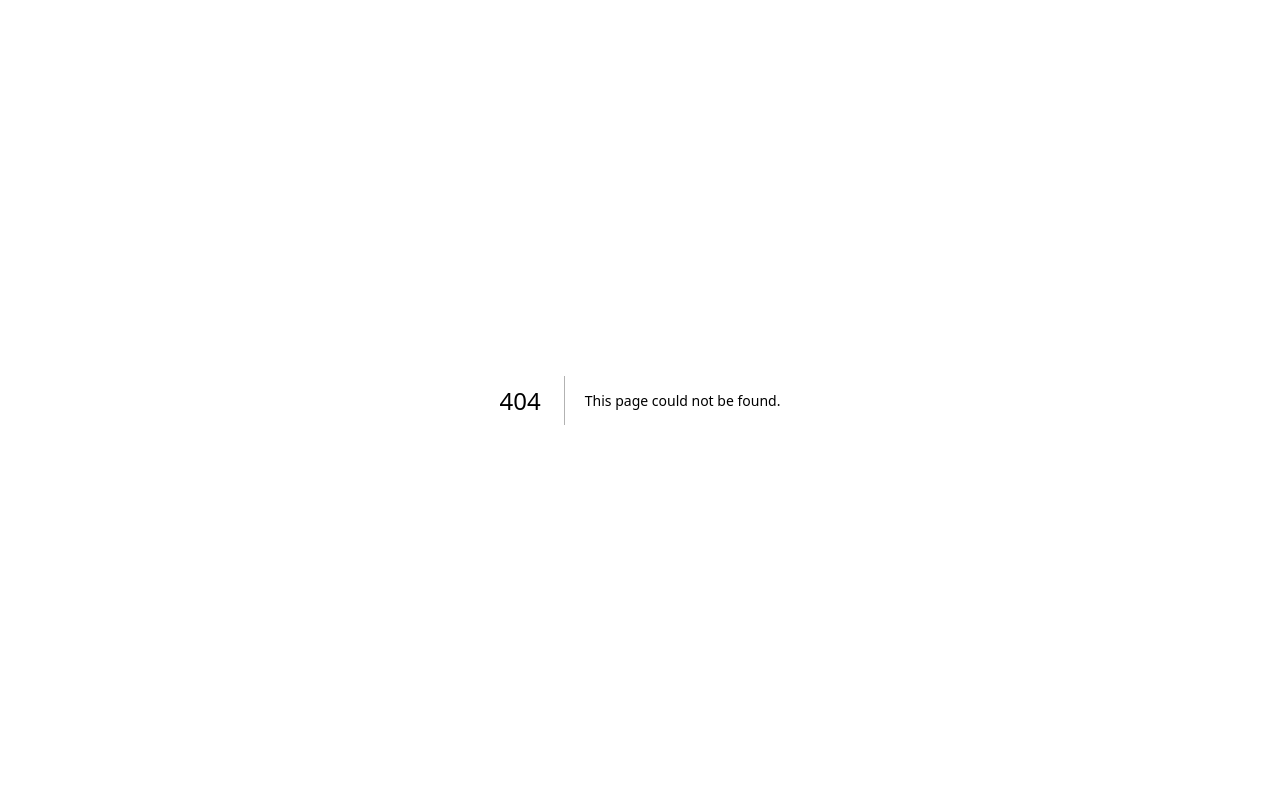
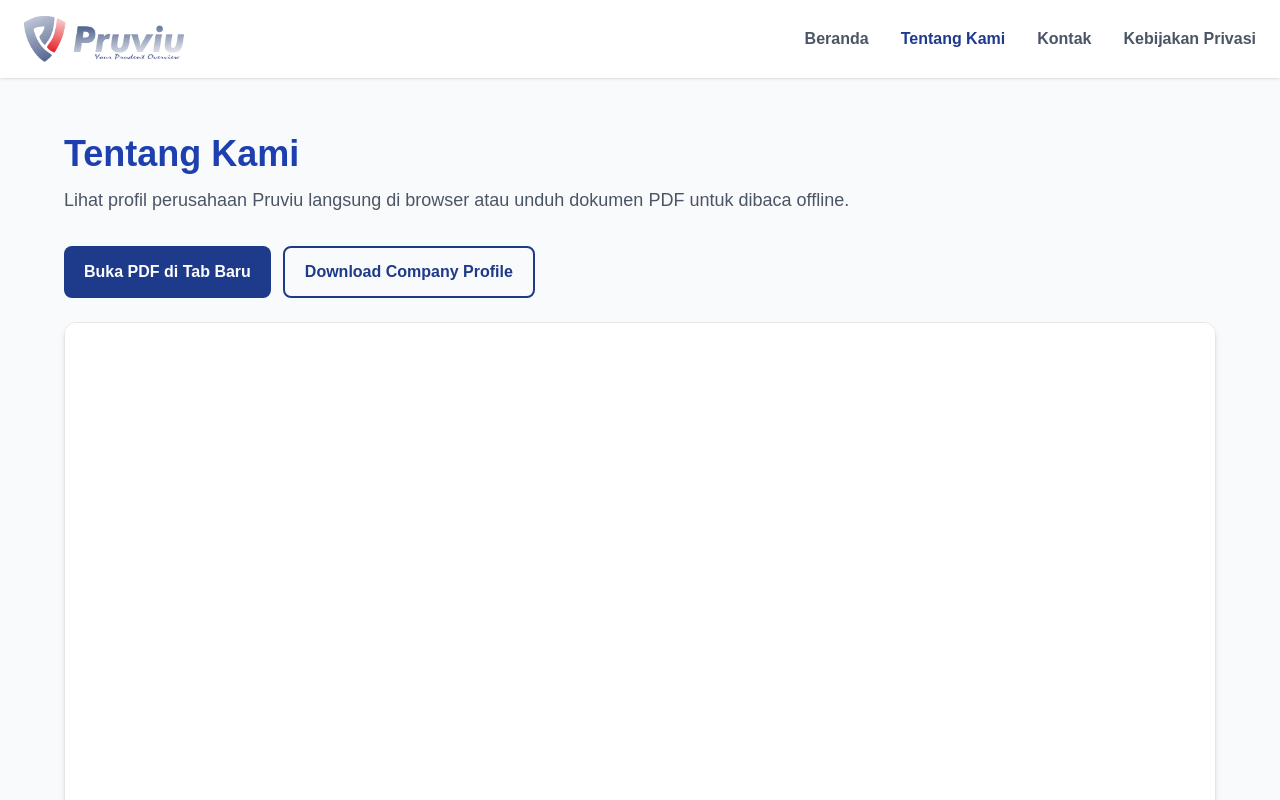
Before and after one commit to Farrrrrrrrrr/pruviu-landingpage, a Next.js app: page /tentang-kami in a window 1280 px wide. Before the commit this address had no page. Shown: the top 800 px of the page. Built offline with nearby package versions, Linux system fonts and the light colour scheme.

Commit message:
added company profile to tentang kami page

```diff
--- /dev/null
+++ b/app/about-us/page.tsx
@@ -0,0 +1,5 @@
+import { redirect } from "next/navigation";
+
+export default function AboutUsRedirectPage() {
+  redirect("/tentang-kami");
+}
--- a/app/kontak/page.tsx
+++ b/app/kontak/page.tsx
@@ -24,6 +24,7 @@ export default function Kontak() {
             </Link>
             <div className="hidden md:flex items-center space-x-8">
               <Link href="/#beranda" className="text-gray-600 hover:text-navy-600 transition-colors">Beranda</Link>
+              <Link href="/tentang-kami" className="text-gray-600 hover:text-navy-600 transition-colors">Tentang Kami</Link>
               <Link href="/kontak" className="text-navy-600 font-semibold transition-colors">Kontak</Link>
               <Link href="/privacy-policy" className="text-gray-600 hover:text-navy-600 transition-colors">Kebijakan Privasi</Link>
             </div>
@@ -55,6 +56,7 @@ export default function Kontak() {
           {mobileMenuOpen && (
             <div id="kontak-mobile-menu" className="md:hidden mt-4 pb-4 space-y-4">
               <Link href="/#beranda" className="block text-gray-600 hover:text-navy-600 transition-colors py-2">Beranda</Link>
+              <Link href="/tentang-kami" className="block text-gray-600 hover:text-navy-600 transition-colors py-2">Tentang Kami</Link>
               <Link href="/kontak" aria-current="page" className="block text-navy-600 font-semibold transition-colors py-2">Kontak</Link>
               <Link href="/privacy-policy" className="block text-gray-600 hover:text-navy-600 transition-colors py-2">Kebijakan Privasi</Link>
               <div className="pt-4 space-y-2">
@@ -133,7 +135,7 @@ export default function Kontak() {
             <div>
               <h4 className="font-bold text-white mb-4">Perusahaan</h4>
               <ul className="space-y-2">
-                <li><Link href="/coming-soon" className="hover:text-white transition-colors">Tentang Kami</Link></li>
+                <li><Link href="/tentang-kami" className="hover:text-white transition-colors">Tentang Kami</Link></li>
                 <li><Link href="/coming-soon-karir" className="hover:text-white transition-colors">Karir</Link></li>
                 <li><Link href="/coming-soon-blog" className="hover:text-white transition-colors">Blog</Link></li>
               </ul>
--- a/app/page.tsx
+++ b/app/page.tsx
@@ -50,6 +50,12 @@ export default function Home() {
                 className="text-gray-600 font-bold hover:text-navy-600 transition-colors"
               >
                 Kontak
+              </Link>
+              <Link
+                href="/about-us"
+                className="text-gray-600 font-bold hover:text-navy-600 transition-colors"
+              >
+                Tentang Kami
               </Link>
               <a
                 href="/privacy-policy"
@@ -125,6 +131,12 @@ export default function Home() {
                 className="block text-gray-600 font-bold hover:text-navy-600 transition-colors py-2"
               >
                 Kontak
+              </Link>
+              <Link
+                href="/about-us"
+                className="block text-gray-600 font-bold hover:text-navy-600 transition-colors py-2"
+              >
+                Tentang Kami
               </Link>
               <a
                 href="/privacy-policy"
@@ -874,12 +886,12 @@ ${pengaduan}
               </h4>
               <ul className="space-y-2">
                 <li>
-                  <a
-                    href="#"
+                  <Link
+                    href="/tentang-kami"
                     className="hover:text-white transition-colors text-sm md:text-base"
                   >
                     Tentang Kami
-                  </a>
+                  </Link>
                 </li>
                 <li>
                   <a
--- /dev/null
+++ b/app/tentang-kami/page.tsx
@@ -0,0 +1,110 @@
+import type { Metadata } from "next";
+import Image from "next/image";
+import Link from "next/link";
+
+export const metadata: Metadata = {
+  title: "Tentang Kami | Pruviu",
+  description:
+    "Profil perusahaan PT Pruden Visi Utama (Pruviu) yang dapat dibaca online dan diunduh.",
+};
+
+const companyProfilePath = "/PRUVIU_Company_Profile-2026-04-10.pdf";
+
+export default function TentangKamiPage() {
+  return (
+    <div className="min-h-screen bg-gray-50">
+      <header className="bg-white shadow-sm sticky top-0 z-50">
+        <nav
+          className="container mx-auto px-4 md:px-6 py-4"
+          aria-label="Navigasi utama"
+        >
+          <div className="flex items-center justify-between">
+            <Link href="/" className="flex items-center space-x-3" aria-label="Pruviu beranda">
+              <Image
+                src="/logo.png"
+                alt="Pruviu Logo"
+                width={150}
+                height={79}
+                className="w-32 md:w-40 h-auto"
+                priority
+              />
+            </Link>
+
+            <div className="hidden md:flex items-center space-x-8">
+              <Link
+                href="/"
+                className="text-gray-600 font-bold hover:text-navy-600 transition-colors"
+              >
+                Beranda
+              </Link>
+              <Link
+                href="/tentang-kami"
+                aria-current="page"
+                className="text-navy-600 font-bold transition-colors"
+              >
+                Tentang Kami
+              </Link>
+              <Link
+                href="/kontak"
+                className="text-gray-600 font-bold hover:text-navy-600 transition-colors"
+              >
+                Kontak
+              </Link>
+              <Link
+                href="/privacy-policy"
+                className="text-gray-600 font-bold hover:text-navy-600 transition-colors"
+              >
+                Kebijakan Privasi
+              </Link>
+            </div>
+          </div>
+        </nav>
+      </header>
+
+      <main id="main-content" className="container mx-auto px-4 md:px-6 py-10 md:py-14">
+        <section className="max-w-6xl mx-auto">
+          <div className="mb-6 md:mb-8">
+            <h1 className="text-3xl md:text-4xl font-bold text-navy-700 mb-3">
+              Tentang Kami
+            </h1>
+            <p className="text-gray-600 text-base md:text-lg">
+              Lihat profil perusahaan Pruviu langsung di browser atau unduh dokumen PDF
+              untuk dibaca offline.
+            </p>
+          </div>
+
+          <div className="flex flex-col sm:flex-row gap-3 mb-6">
+            <a
+              href={companyProfilePath}
+              target="_blank"
+              rel="noreferrer"
+              className="inline-flex justify-center items-center px-5 py-3 bg-navy-600 text-white rounded-lg hover:bg-navy-700 transition-colors font-semibold"
+            >
+              Buka PDF di Tab Baru
+            </a>
+            <a
+              href={companyProfilePath}
+              download
+              className="inline-flex justify-center items-center px-5 py-3 border-2 border-navy-600 text-navy-600 rounded-lg hover:bg-blue-50 transition-colors font-semibold"
+            >
+              Download Company Profile
+            </a>
+          </div>
+
+          <div className="bg-white rounded-xl shadow-md border border-gray-200 overflow-hidden">
+            <iframe
+              src={companyProfilePath}
+              title="PRUVIU Company Profile"
+              className="w-full h-[70vh] min-h-[640px]"
+            />
+          </div>
+
+          <p className="text-sm text-gray-500 mt-4">
+            Jika PDF tidak tampil di perangkat Anda, gunakan tombol
+            &quot;Buka PDF di Tab Baru&quot; atau &quot;Download Company Profile&quot;.
+          </p>
+        </section>
+      </main>
+    </div>
+  );
+}
```
Also changed, not shown: 2 other files (tests, documents, lock files or other folders).
